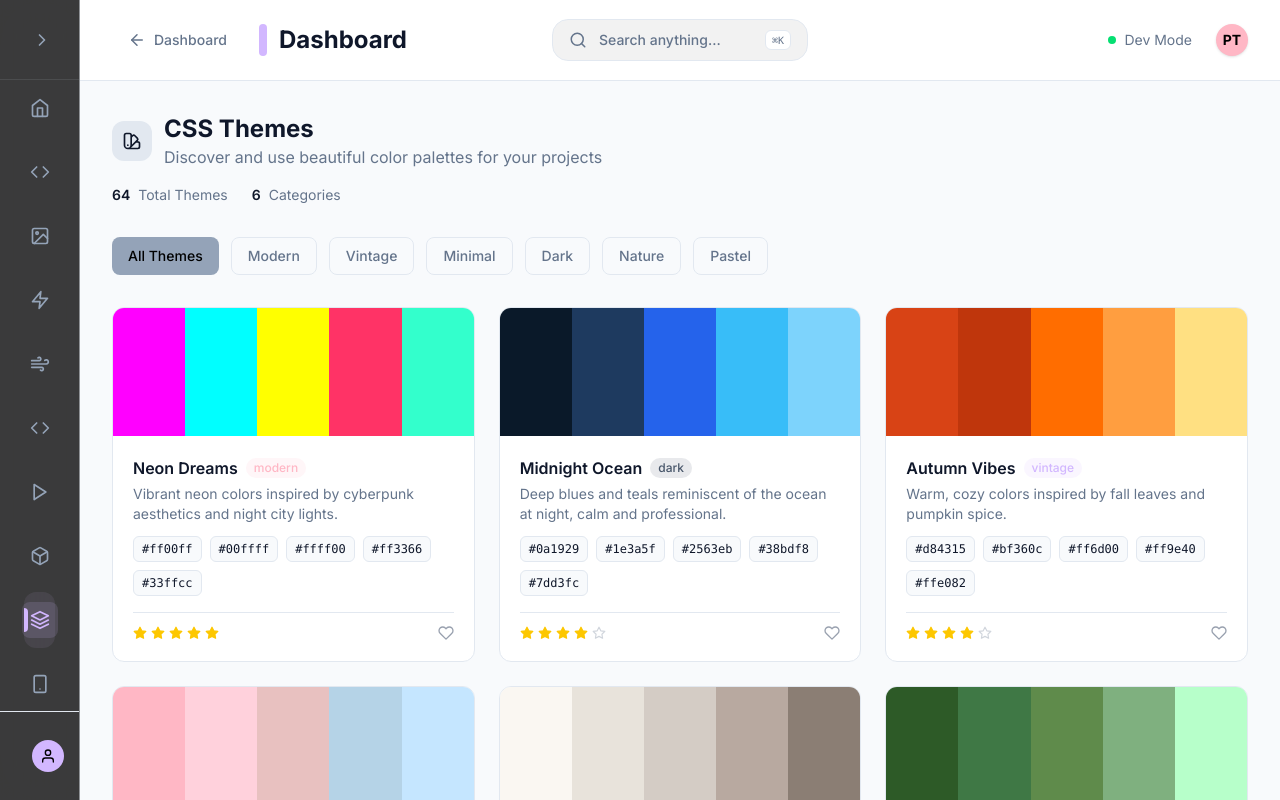
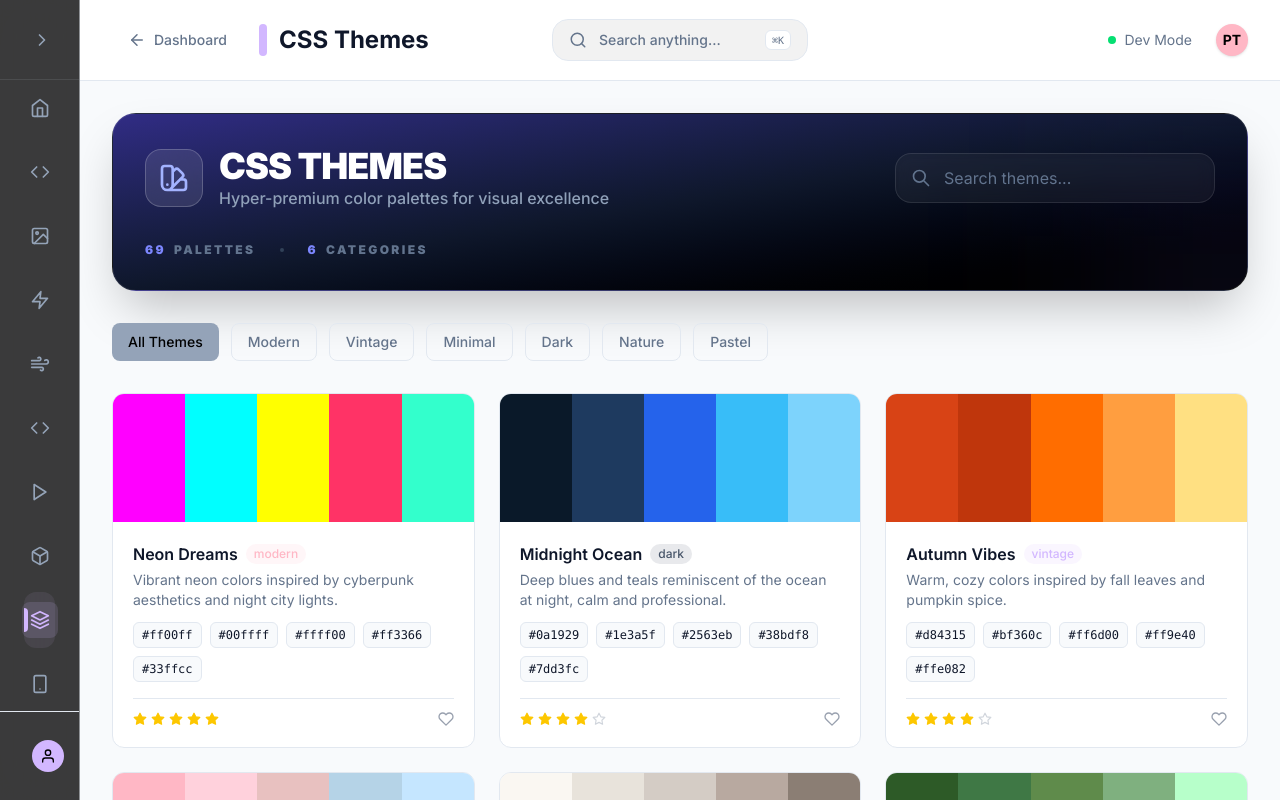
Before and after one commit to pthanksdev/Stackly, a Next.js app: page /dashboard/themes in a window 1280 px wide. Built offline with nearby package versions, Linux system fonts and the light colour scheme.

Commit message:
feat: add search functionality to themes page and include five new color palettes

```diff
--- a/app/components/data/themes.ts
+++ b/app/components/data/themes.ts
@@ -549,6 +549,46 @@ export const themes: ColorPalette[] = [
     colors: ["#e0e0e0", "#bdbdbd", "#9e9e9e", "#757575", "#616161"],
     popularity: 3,
   },
+  {
+    id: "65",
+    name: "Aurora Borealis",
+    category: "modern",
+    description: "Shimmering greens and deep purples inspired by the northern lights.",
+    colors: ["#12100e", "#2b4141", "#0eb1d2", "#2dffdf", "#80ff72"],
+    popularity: 5,
+  },
+  {
+    id: "66",
+    name: "Cyberpunk Gold",
+    category: "dark",
+    description: "High-contrast black, gold, and vibrant yellow for a tech-heavy look.",
+    colors: ["#000000", "#1a1a1a", "#ffd700", "#ffcc00", "#ffff00"],
+    popularity: 5,
+  },
+  {
+    id: "67",
+    name: "Deep Space",
+    category: "dark",
+    description: "Vast indigo and charcoal tones with pinpoints of bright starlight.",
+    colors: ["#050a14", "#0f172a", "#1e293b", "#334155", "#f8fafc"],
+    popularity: 4,
+  },
+  {
+    id: "68",
+    name: "Coffee Shop",
+    category: "vintage",
+    description: "Warm, roasted browns and creamy whites for a cozy cafe atmosphere.",
+    colors: ["#3c2f2f", "#4b3832", "#854442", "#be9b7b", "#fff4e6"],
+    popularity: 4,
+  },
+  {
+    id: "69",
+    name: "Lavender Sky",
+    category: "pastel",
+    description: "Soft violet gradients and airy pinks from a dreamy sunset.",
+    colors: ["#f3e5f5", "#e1bee7", "#ce93d8", "#f8bbd0", "#f48fb1"],
+    popularity: 5,
+  },
 ];
 
 export const categories = [
--- a/app/dashboard/themes/page.tsx
+++ b/app/dashboard/themes/page.tsx
@@ -11,6 +11,7 @@ import { themes, categories } from '../../components/data/themes';
 export default function ThemesPage() {
   const [selectedCategory, setSelectedCategory] = useState('all');
   const [isLoading, setIsLoading] = useState(false);
+  const [searchQuery, setSearchQuery] = useState('');
 
   const scrollToTop = useCallback(() => {
     window.scrollTo({
@@ -26,9 +27,12 @@ export default function ThemesPage() {
     scrollToTop();
   }, [scrollToTop]);
 
-  const filteredThemes = selectedCategory === 'all'
-    ? themes
-    : themes.filter(theme => theme.category === selectedCategory);
+  const filteredThemes = themes.filter(theme => {
+    const matchesCategory = selectedCategory === 'all' || theme.category === selectedCategory;
+    const matchesSearch = theme.name.toLowerCase().includes(searchQuery.toLowerCase()) ||
+                         theme.description.toLowerCase().includes(searchQuery.toLowerCase());
+    return matchesCategory && matchesSearch;
+  });
 
   const handleCategoryChange = async (categoryId: string) => {
     setIsLoading(true);
@@ -52,39 +56,52 @@ export default function ThemesPage() {
   }, [filteredThemes, isLoading]);
 
   return (
-    <DashboardLayout>
+    <DashboardLayout pageTitle="CSS Themes">
       <div className="space-y-8">
-        <motion.div
-          initial={{ opacity: 0, y: -20 }}
-          animate={{ opacity: 1, y: 0 }}
-          className="space-y-4"
-        >
-          <div className="flex items-center gap-3">
-            <div
-              className="w-10 h-10 rounded-xl flex items-center justify-center transition-colors"
-              style={{ backgroundColor: 'var(--color-border-main)' }}
-            >
-              <svg className="w-5 h-5 text-text-main" fill="none" stroke="currentColor" viewBox="0 0 24 24">
+
+        {/* HEADER */}
+        <div className="bg-gradient-to-br from-indigo-900 via-slate-900 to-black rounded-3xl p-8 text-white shadow-2xl border border-white/10 relative overflow-hidden">
+          <div className="absolute bottom-0 right-0 w-64 h-64 bg-indigo-500/10 blur-[100px] -mr-32 -mb-32" />
+          <div className="relative z-10">
+            <div className="flex flex-col md:flex-row md:items-center justify-between gap-6">
+              <div className="flex items-center gap-4">
+                <div className="p-3 bg-white/10 backdrop-blur-md rounded-2xl border border-white/20">
+                  <svg className="w-8 h-8 text-indigo-300" fill="none" stroke="currentColor" viewBox="0 0 24 24">
                     <path strokeLinecap="round" strokeLinejoin="round" strokeWidth={2} d="M7 21a4 4 0 01-4-4V5a2 2 0 012-2h4a2 2 0 012 2v12a4 4 0 01-4 4zm0 0h12a2 2 0 002-2v-4a2 2 0 00-2-2h-2.343M11 7.343l1.657-1.657a2 2 0 012.828 0l2.829 2.829a2 2 0 010 2.828l-8.486 8.485M7 17h.01" />
                   </svg>
                 </div>
                 <div>
-              <h1 className="text-2xl font-bold text-text-main">CSS Themes</h1>
-              <p className="text-text-muted">Discover and use beautiful color palettes for your projects</p>
+                  <h1 className="text-4xl font-black tracking-tight uppercase">CSS Themes</h1>
+                  <p className="text-slate-400 font-medium">Hyper-premium color palettes for visual excellence</p>
                 </div>
               </div>
 
-            <div className="flex items-center gap-6 text-sm">
-            <div className="flex items-center gap-2">
-              <span className="font-semibold text-text-main">{themes.length}</span>
-              <span className="text-text-muted">Total Themes</span>
-            </div>
-            <div className="flex items-center gap-2">
-              <span className="font-semibold text-text-main">{categories.length - 1}</span>
-              <span className="text-text-muted">Categories</span>
+              {/* Local Search */}
+              <div className="relative w-full md:w-80">
+                <input
+                  type="text"
+                  placeholder="Search themes..."
+                  value={searchQuery}
+                  onChange={(e) => setSearchQuery(e.target.value)}
+                  className="w-full pl-12 pr-4 py-3 rounded-2xl bg-white/5 border border-white/10 text-white placeholder-slate-500 focus:outline-none focus:ring-2 focus:ring-indigo-500/50 backdrop-blur-sm transition-all shadow-inner"
+                />
+                <svg className="absolute left-4 top-1/2 -translate-y-1/2 w-5 h-5 text-slate-500" fill="none" stroke="currentColor" viewBox="0 0 24 24">
+                  <path strokeLinecap="round" strokeLinejoin="round" strokeWidth={2} d="M21 21l-6-6m2-5a7 7 0 11-14 0 7 7 0 0114 0z" />
+                </svg>
               </div>
             </div>
-        </motion.div>
+
+            <div className="flex items-center gap-6 mt-8 text-xs font-black tracking-[0.2em] uppercase text-slate-500">
+              <div className="flex items-center gap-2">
+                <span className="text-indigo-400">{themes.length}</span> PALETTES
+              </div>
+              <div className="w-1 h-1 bg-slate-700 rounded-full" />
+              <div className="flex items-center gap-2">
+                <span className="text-indigo-400">{categories.length - 1}</span> CATEGORIES
+              </div>
+            </div>
+          </div>
+        </div>
 
         <CategoryFilter
           categories={categories}
```
Lines whose indentation alone changed are shown as unchanged.
